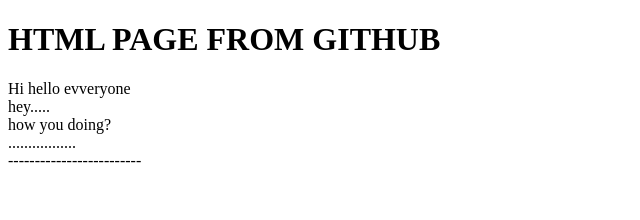
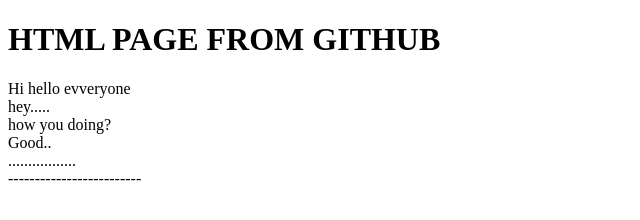
Before and after one commit to AayushKumar2000/testCloud, a website: page index.html in a window 1280 px wide. Shown: the whole page, without its empty margins (0-640 px from the left). Drawn offline with Linux system fonts and the light colour scheme.

Commit message:
new line

```diff
--- a/index.html
+++ b/index.html
@@ -7,6 +7,7 @@
  <div>Hi hello evveryone </div>
  <div>hey..... </div>
  <div>how you doing? </div>
+  <div>Good..</div>
  <div>.................</div>
  <div>-------------------------</div>
 </div>
```
